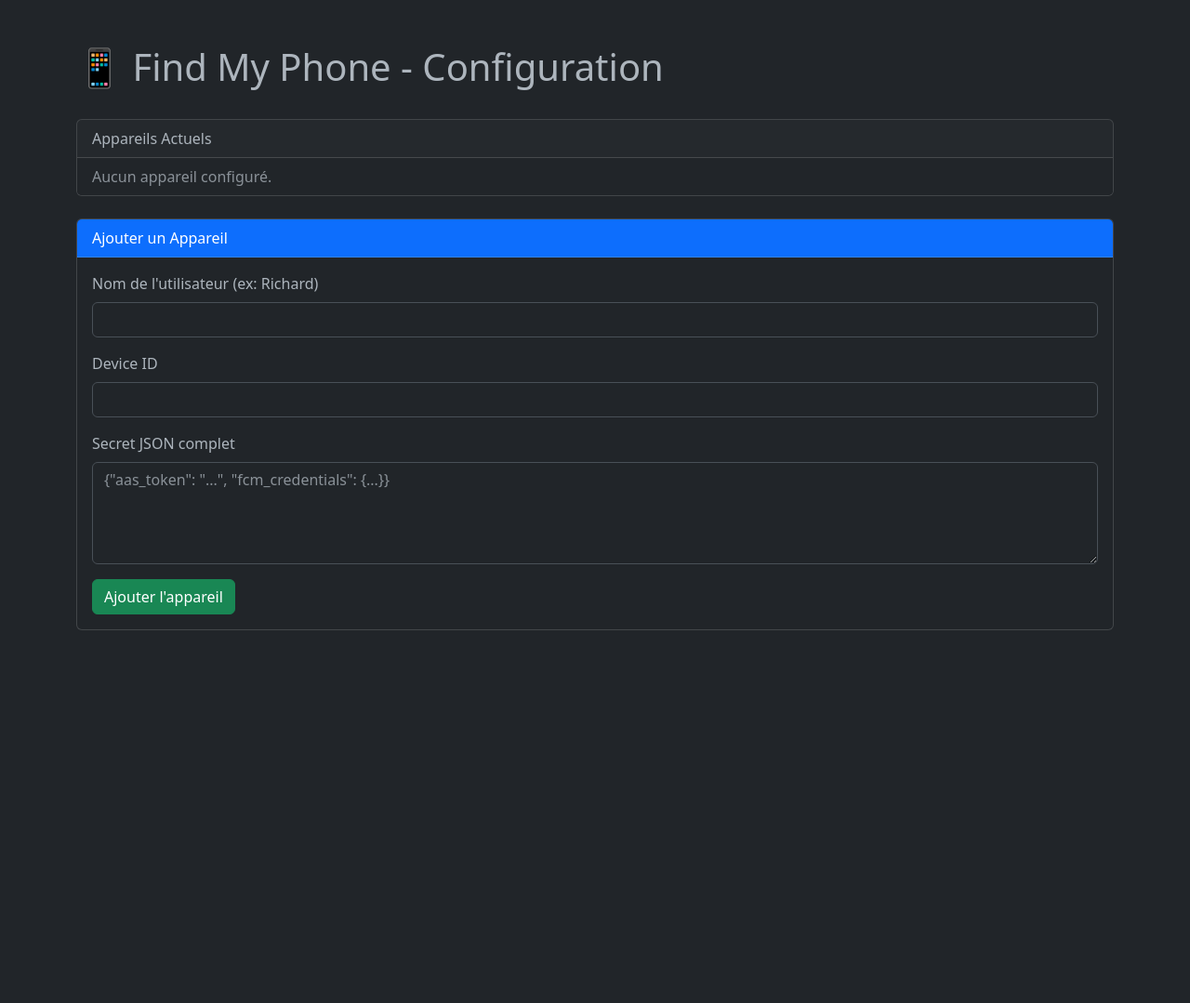
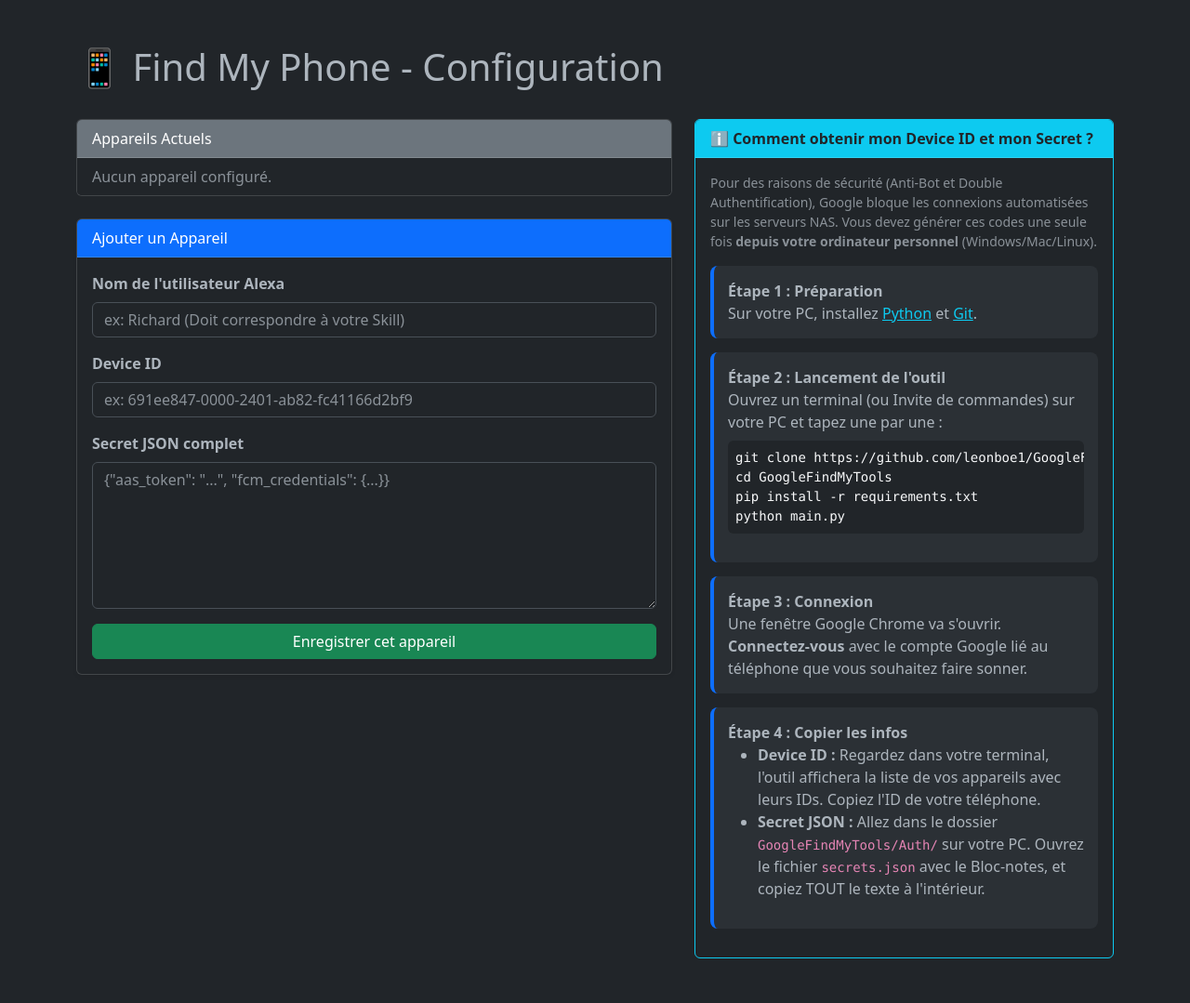
Before and after one commit to ripleyXLR8/find-my-phone-alexa-skill, a Flask app: template src/templates/admin.html in a window 1280 px wide. Shown: the whole page at 93% size. Before the commit the page ends 678 px from the top, so only its background shows below. Run offline with Flask 3, Linux system fonts and the light colour scheme; the template is opened without the code that fills it, so the values that code supplies are empty.

Commit message:
Update admin.html

```diff
--- a/src/templates/admin.html
+++ b/src/templates/admin.html
@@ -4,14 +4,19 @@
     <meta charset="UTF-8">
     <title>Find My Phone - Administration</title>
     <link href="https://cdn.jsdelivr.net/npm/bootstrap@5.3.0/dist/css/bootstrap.min.css" rel="stylesheet">
+    <style>
+        .step-box { background-color: #2b3035; padding: 15px; border-radius: 8px; margin-bottom: 15px; border-left: 4px solid #0d6efd; }
+    </style>
 </head>
-<body class="container mt-5">
+<body class="container mt-5 mb-5">
     <div class="d-flex justify-content-between align-items-center mb-4">
         <h1>📱 Find My Phone - Configuration</h1>
     </div>
 
+    <div class="row">
+        <div class="col-md-7">
             <div class="card mb-4">
-        <div class="card-header">Appareils Actuels</div>
+                <div class="card-header bg-secondary text-white">Appareils Actuels</div>
                 <ul class="list-group list-group-flush">
                     {% for user, data in users.items() %}
                     <li class="list-group-item d-flex justify-content-between align-items-center">
@@ -19,7 +24,7 @@
                             <strong>{{ user | capitalize }}</strong><br>
                             <small class="text-muted">Device ID: {{ data.device_id }}</small>
                         </div>
-                <form action="{{ url_for('delete_user', username=user) }}" method="POST" onsubmit="return confirm('Supprimer cet utilisateur ?');">
+                        <form action="{{ url_for('delete_user', username=user) }}" method="POST" style="margin: 0;" onsubmit="return confirm('Supprimer cet utilisateur ?');">
                             <button type="submit" class="btn btn-sm btn-danger">Supprimer</button>
                         </form>
                     </li>
@@ -29,24 +34,67 @@
                 </ul>
             </div>
 
-    <div class="card">
+            <div class="card shadow-sm">
                 <div class="card-header bg-primary text-white">Ajouter un Appareil</div>
                 <div class="card-body">
                     <form action="{{ url_for('add_user') }}" method="POST">
                         <div class="mb-3">
-                    <label class="form-label">Nom de l'utilisateur (ex: Richard)</label>
-                    <input type="text" class="form-control" name="username" required>
+                            <label class="form-label fw-bold">Nom de l'utilisateur Alexa</label>
+                            <input type="text" class="form-control" name="username" required placeholder="ex: Richard (Doit correspondre à votre Skill)">
                         </div>
                         <div class="mb-3">
-                    <label class="form-label">Device ID</label>
-                    <input type="text" class="form-control" name="device_id" required>
+                            <label class="form-label fw-bold">Device ID</label>
+                            <input type="text" class="form-control" name="device_id" required placeholder="ex: 691ee847-0000-2401-ab82-fc41166d2bf9">
                         </div>
                         <div class="mb-3">
-                    <label class="form-label">Secret JSON complet</label>
-                    <textarea class="form-control" name="secret_json" rows="4" required placeholder='{"aas_token": "...", "fcm_credentials": {...}}'></textarea>
+                            <label class="form-label fw-bold">Secret JSON complet</label>
+                            <textarea class="form-control" name="secret_json" rows="6" required placeholder='{"aas_token": "...", "fcm_credentials": {...}}'></textarea>
                         </div>
-                <button type="submit" class="btn btn-success">Ajouter l'appareil</button>
+                        <button type="submit" class="btn btn-success w-100">Enregistrer cet appareil</button>
                     </form>
+                </div>
+            </div>
+        </div>
+
+        <div class="col-md-5">
+            <div class="card border-info">
+                <div class="card-header bg-info text-dark fw-bold">
+                    ℹ️ Comment obtenir mon Device ID et mon Secret ?
+                </div>
+                <div class="card-body">
+                    <p class="text-muted small">
+                        Pour des raisons de sécurité (Anti-Bot et Double Authentification), Google bloque les connexions automatisées sur les serveurs NAS. Vous devez générer ces codes une seule fois <strong>depuis votre ordinateur personnel</strong> (Windows/Mac/Linux).
+                    </p>
+
+                    <div class="step-box">
+                        <strong>Étape 1 : Préparation</strong><br>
+                        Sur votre PC, installez <a href="https://www.python.org/downloads/" target="_blank" class="text-info">Python</a> et <a href="https://git-scm.com/downloads" target="_blank" class="text-info">Git</a>.
+                    </div>
+
+                    <div class="step-box">
+                        <strong>Étape 2 : Lancement de l'outil</strong><br>
+                        Ouvrez un terminal (ou Invite de commandes) sur votre PC et tapez une par une :
+                        <pre class="bg-dark text-light p-2 mt-2 rounded small"><code>git clone https://github.com/leonboe1/GoogleFindMyTools.git
+cd GoogleFindMyTools
+pip install -r requirements.txt
+python main.py</code></pre>
+                    </div>
+
+                    <div class="step-box">
+                        <strong>Étape 3 : Connexion</strong><br>
+                        Une fenêtre Google Chrome va s'ouvrir. <strong>Connectez-vous</strong> avec le compte Google lié au téléphone que vous souhaitez faire sonner.
+                    </div>
+
+                    <div class="step-box">
+                        <strong>Étape 4 : Copier les infos</strong><br>
+                        <ul>
+                            <li><strong>Device ID :</strong> Regardez dans votre terminal, l'outil affichera la liste de vos appareils avec leurs IDs. Copiez l'ID de votre téléphone.</li>
+                            <li><strong>Secret JSON :</strong> Allez dans le dossier <code>GoogleFindMyTools/Auth/</code> sur votre PC. Ouvrez le fichier <code>secrets.json</code> avec le Bloc-notes, et copiez TOUT le texte à l'intérieur.</li>
+                        </ul>
+                    </div>
+
+                </div>
+            </div>
         </div>
     </div>
 </body>
```
Lines whose indentation alone changed are shown as unchanged.
